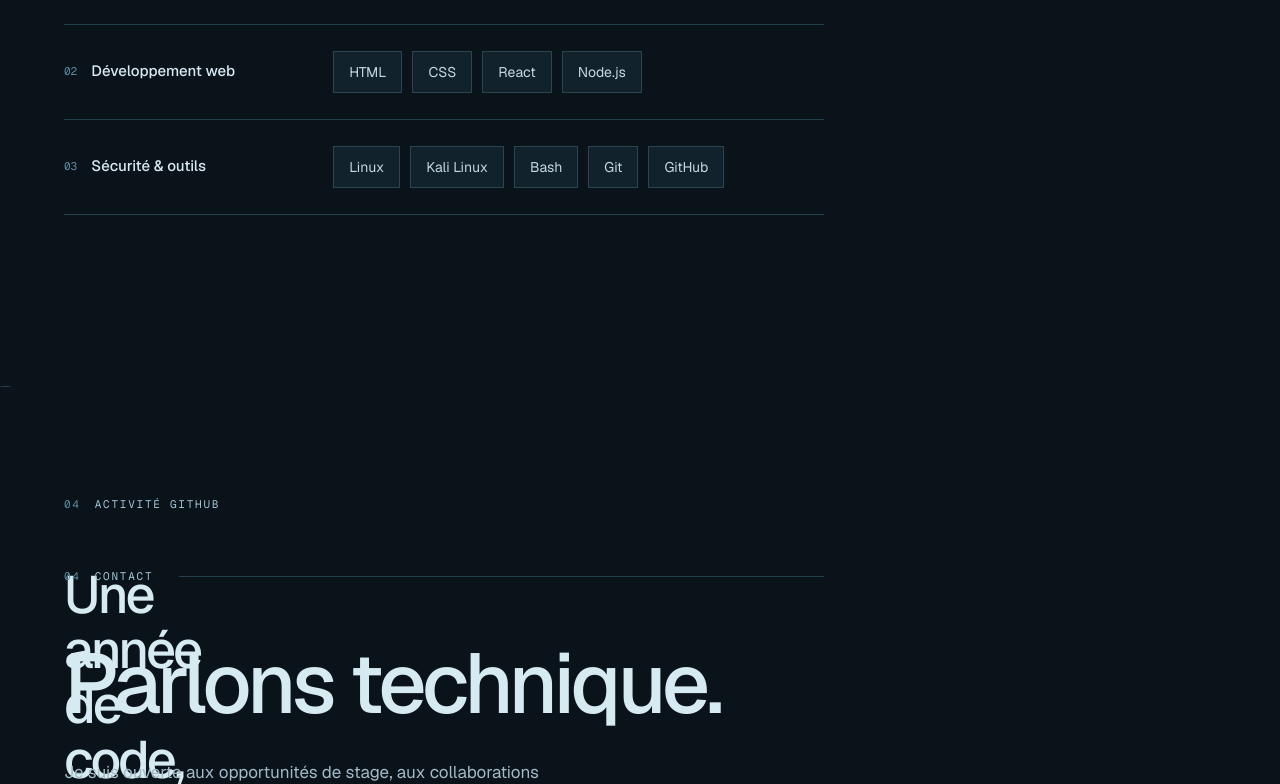
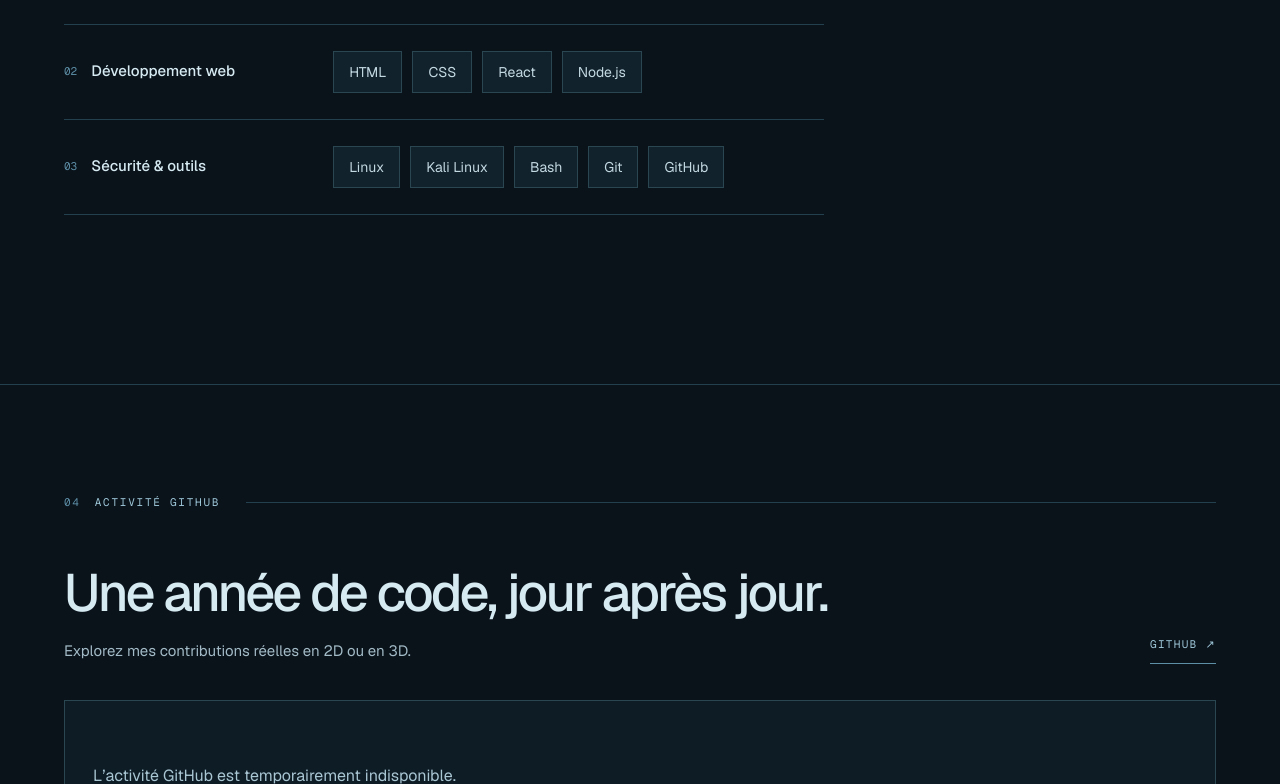
Before and after one commit to emma-dasilva-dev/emma-portfolio, a Next.js app: page / in a window 1280 px wide. Shown: the part 2016-2800 px from the top of the page. Built offline with nearby package versions, Linux system fonts and the light colour scheme; no server answers.

Commit message:
fix: correct overescaped Skyline class selectors causing Turbopack CSS parse failure

```diff
--- a/src/app/page.module.css
+++ b/src/app/page.module.css
@@ -824,7 +824,7 @@
 .githubActivity :global(.github-skyline-shell .grid) { display: grid; }
 .githubActivity :global(.github-skyline-shell .grid-cols-2) { grid-template-columns: repeat(2,minmax(0,1fr)); }
 .githubActivity :global(.github-skyline-shell .gap-5) { gap: 20px; }
-.githubActivity :global(.github-skyline-shell .gap-1\\.5) { gap: 6px; }
+.githubActivity :global(.github-skyline-shell .gap-1\.5) { gap: 6px; }
 .githubActivity :global(.github-skyline-shell .gap-x-4) { column-gap: 16px; }
 .githubActivity :global(.github-skyline-shell .gap-y-4) { row-gap: 16px; }
 .githubActivity :global(.github-skyline-shell .overflow-hidden) { overflow: hidden; }
@@ -832,27 +832,27 @@
 .githubActivity :global(.github-skyline-shell .font-semibold) { font-weight: 600; }
 .githubActivity :global(.github-skyline-shell .tabular-nums) { font-variant-numeric: tabular-nums; }
 .githubActivity :global(.github-skyline-shell .truncate) { overflow: hidden; text-overflow: ellipsis; white-space: nowrap; }
-.githubActivity :global(.github-skyline-shell .text-\\[12px\\]) { font-size: 12px; }
-.githubActivity :global(.github-skyline-shell .text-\\[13px\\]) { font-size: 13px; }
-.githubActivity :global(.github-skyline-shell .text-\\[14px\\]) { font-size: 14px; }
-.githubActivity :global(.github-skyline-shell .text-\\[15px\\]) { font-size: 15px; }
+.githubActivity :global(.github-skyline-shell .text-\[12px\]) { font-size: 12px; }
+.githubActivity :global(.github-skyline-shell .text-\[13px\]) { font-size: 13px; }
+.githubActivity :global(.github-skyline-shell .text-\[14px\]) { font-size: 14px; }
+.githubActivity :global(.github-skyline-shell .text-\[15px\]) { font-size: 15px; }
 .githubActivity :global(.github-skyline-shell .min-w-0) { min-width: 0; }
 .githubActivity :global(.github-skyline-shell .min-h-0) { min-height: 0; }
 .githubActivity :global(.github-skyline-shell .mt-1) { margin-top: 4px; }
-.githubActivity :global(.github-skyline-shell .mt-0\\.5) { margin-top: 2px; }
+.githubActivity :global(.github-skyline-shell .mt-0\.5) { margin-top: 2px; }
 .githubActivity :global(.github-skyline-shell .px-3) { padding-left: 12px; padding-right: 12px; }
 .githubActivity :global(.github-skyline-shell .pt-3) { padding-top: 12px; }
 .githubActivity :global(.github-skyline-shell .pt-4) { padding-top: 16px; }
 .githubActivity :global(.github-skyline-shell .pb-3) { padding-bottom: 12px; }
 .githubActivity :global(.github-skyline-shell .pb-1) { padding-bottom: 4px; }
 .githubActivity :global(.github-skyline-shell .items-center) { align-items: center; }
-.githubActivity :global(.github-skyline-shell .gap-1\\.5) { gap: 6px; }
+.githubActivity :global(.github-skyline-shell .gap-1\.5) { gap: 6px; }
 .githubActivity :global(.github-skyline-shell .gap-2) { gap: 8px; }
-.githubActivity :global(.github-skyline-shell .w-\\[11px\\]) { width: 11px; }
-.githubActivity :global(.github-skyline-shell .h-\\[11px\\]) { height: 11px; }
-.githubActivity :global(.github-skyline-shell .rounded-\\[2px\\]) { border-radius: 2px; }
+.githubActivity :global(.github-skyline-shell .w-\[11px\]) { width: 11px; }
+.githubActivity :global(.github-skyline-shell .h-\[11px\]) { height: 11px; }
+.githubActivity :global(.github-skyline-shell .rounded-\[2px\]) { border-radius: 2px; }
 .githubActivity :global(.github-skyline-shell .flex-1) { flex: 1; }
 .githubActivity :global(.github-skyline-shell .whitespace-nowrap) { white-space: nowrap; }
 .githubActivity :global(.github-skyline-shell .sr-only) { position: absolute; width: 1px; height: 1px; overflow: hidden; clip: rect(0,0,0,0); }
-@media(min-width:768px) { .githubActivity :global(.github-skyline-shell .md\\:grid-cols-4) { grid-template-columns: repeat(4,minmax(0,1fr)); } }
+@media(min-width:768px) { .githubActivity :global(.github-skyline-shell .md\:grid-cols-4) { grid-template-columns: repeat(4,minmax(0,1fr)); } }
 @media(max-width:719px) { .githubActivity .sectionInner { padding-top: 78px; padding-bottom: 90px; } .githubActivityHead { align-items: start; flex-direction: column; } .githubActivity :global(.github-skyline-shell > section) { padding: 12px; } }
```
